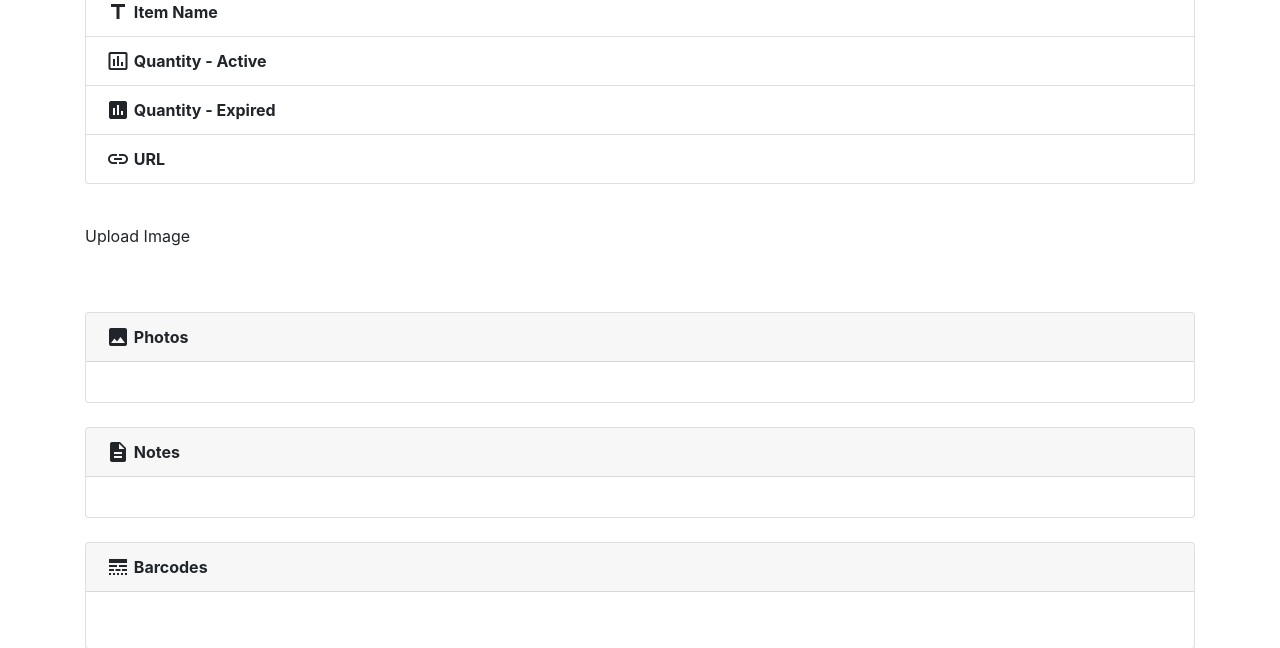
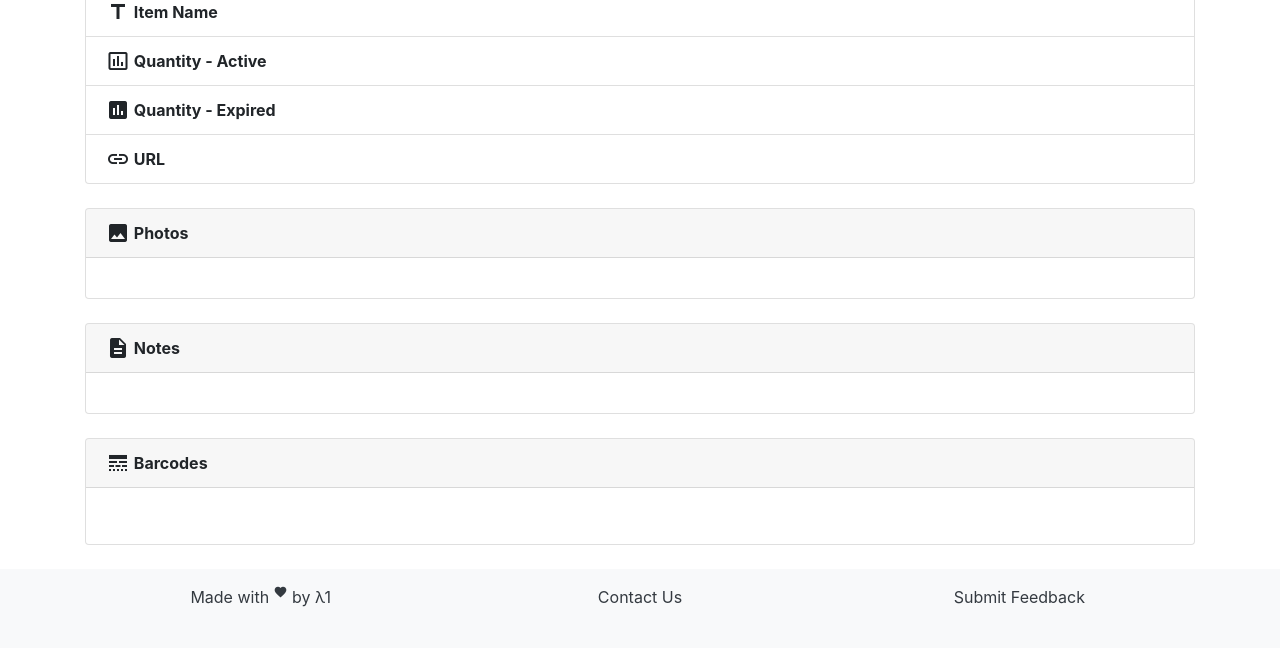
Before and after one commit to Talal-A/mai-inventory-mgr, a Flask app: template app/templates/view:item.html in a window 1280 px wide. Shown: the part 331-979 px from the top of the page. After the commit the page ends 938 px from the top, so only its background shows below. Run offline with Flask 2, Linux system fonts and the light colour scheme; the template is opened without the code that fills it, so the values that code supplies are empty; some libraries are stand-ins or nearby versions.

Commit message:
[mai37] Enabled camera upload button. Pending javascript to handle image

```diff
--- a/app/templates/view:item.html
+++ b/app/templates/view:item.html
@@ -65,23 +65,15 @@
 </div>
 
 <br>
-<p><input type="file"  accept="image/*" name="image" id="file"  onchange="loadFile(event)" style="display: none;"></p>
-<p><label for="file" style="cursor: pointer;">Upload Image</label></p>
-<p><img id="output" width="200" /></p>
-
-<script>
-var loadFile = function(event) {
-	var image = document.getElementById('output');
-    image.src = URL.createObjectURL(event.target.files[0]);
-    console.log(image.src)
-};
-</script>
 
 <div class="card">
     <div class="card-header">
           <span class="font-weight-bold padding-bottom-3 vertical-align-middle"><i class="material-icons">photo</i> Photos</span>
           {% if USER.is_authenticated and USER.role >= 5 %}
-          <span class="font-weight-bold padding-bottom-3 vertical-align-middle" style="text-align:right;float:right;"><a href="/edit/item/upload_photo/{{item.id}}"><i class="material-icons">add</i></a></span>
+          <input type="file"  accept="image/*" name="image" id="file"  onchange="loadFile(event)" style="display: none;">
+          <label for="file" style="cursor: pointer; text-align:right;float:right;" class="font-weight-bold padding-bottom-3 vertical-align-middle">
+            <i class="material-icons">add</i>
+        </label>
           {% endif %}
     </div>
     <div class="card-body">
@@ -137,4 +129,13 @@ var loadFile = function(event) {
   }
 </script>
 
+<script>
+    var loadFile = function(event) {
+        var image = document.getElementById('output');
+        // TODO: Image has been obtained. Downsize it (max 5MB?) and send to server. Server will then upload to imgur.
+        // image.src = URL.createObjectURL(event.target.files[0]);
+    };
+    </script>
+
+
 {% endblock %}
```
